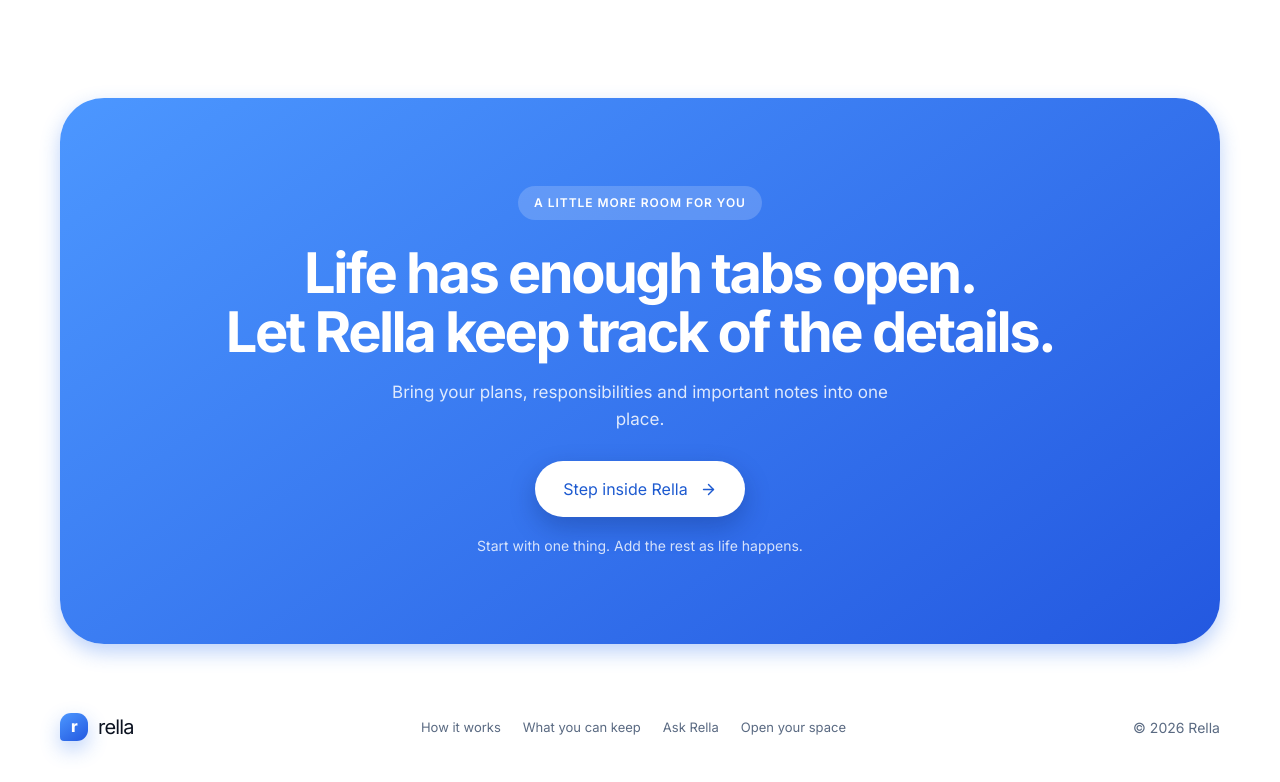
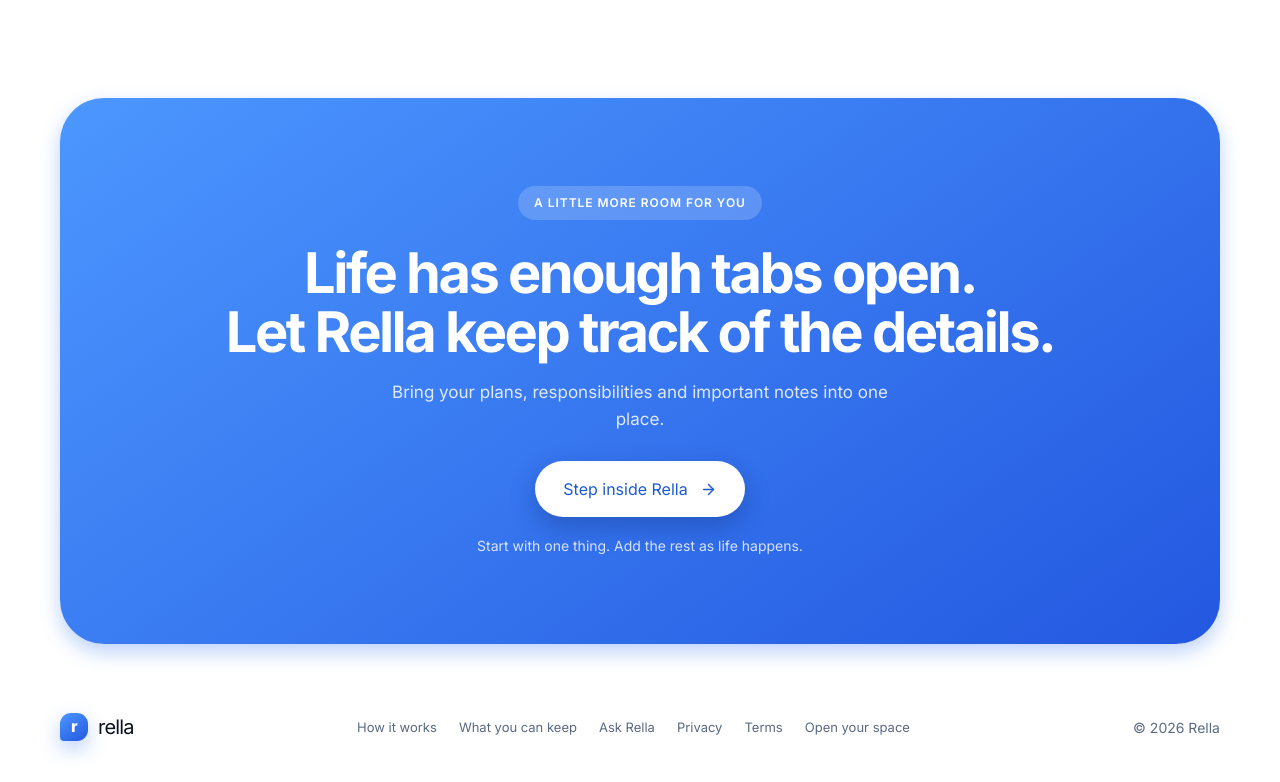
Before and after one commit to Wuraola-Adebisi/Rella, a React (Vite) app: page / in a window 1280 px wide. Shown: the part 4626-5408 px from the top of the page. Built offline with nearby package versions, Linux system fonts and the light colour scheme; the HTML template or start-up script is replaced by a standard one.

Commit message:
Link legal pages from the public homepage footer

```diff
--- a/src/components/LandingPage.tsx
+++ b/src/components/LandingPage.tsx
@@ -82,6 +82,6 @@ export default function LandingPage({ onEnter }: { onEnter: () => void }) {
       <img src="https://images.unsplash.com/photo-1497366754035-f200968a6e72?auto=format&fit=crop&w=1000&q=85" alt="A calm, light-filled workspace" loading="lazy"/>
     </section>
     <section className="landing-closer"><span className="landing-eyebrow">A LITTLE MORE ROOM FOR YOU</span><h2>Life has enough tabs open.<br/><em>Let Rella keep track of the details.</em></h2><p>Bring your plans, responsibilities and important notes into one place.</p><button className="landing-primary" onClick={onEnter}>Step inside Rella <ArrowRight size={17}/></button><small>Start with one thing. Add the rest as life happens.</small></section>
-    <footer className="landing-footer"><a className="landing-brand" href="#top"><span className="landing-mark">r</span> rella</a><div className="footer-links"><a href="#how-it-works">How it works</a><a href="#your-life">What you can keep</a><a href="#ask-rella">Ask Rella</a><button onClick={onEnter}>Open your space</button></div><span>© 2026 Rella</span></footer>
+    <footer className="landing-footer"><a className="landing-brand" href="#top"><span className="landing-mark">r</span> rella</a><div className="footer-links"><a href="#how-it-works">How it works</a><a href="#your-life">What you can keep</a><a href="#ask-rella">Ask Rella</a><a href="/privacy.html">Privacy</a><a href="/terms.html">Terms</a><button onClick={onEnter}>Open your space</button></div><span>© 2026 Rella</span></footer>
   </main>
 }
```
